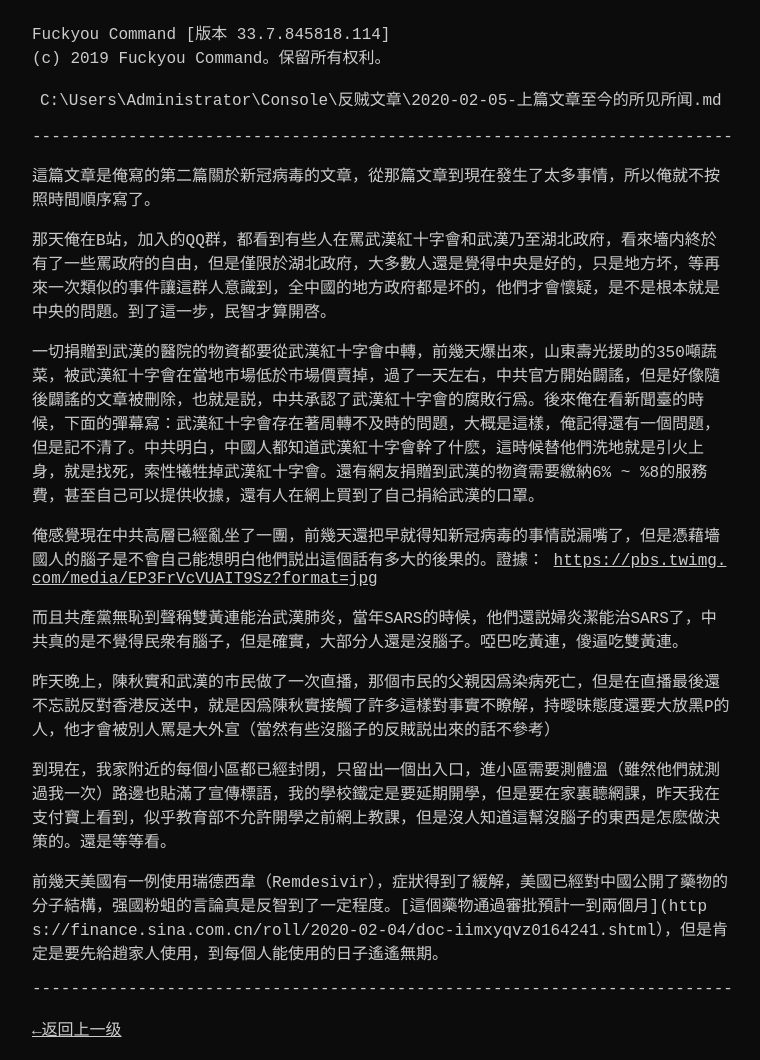
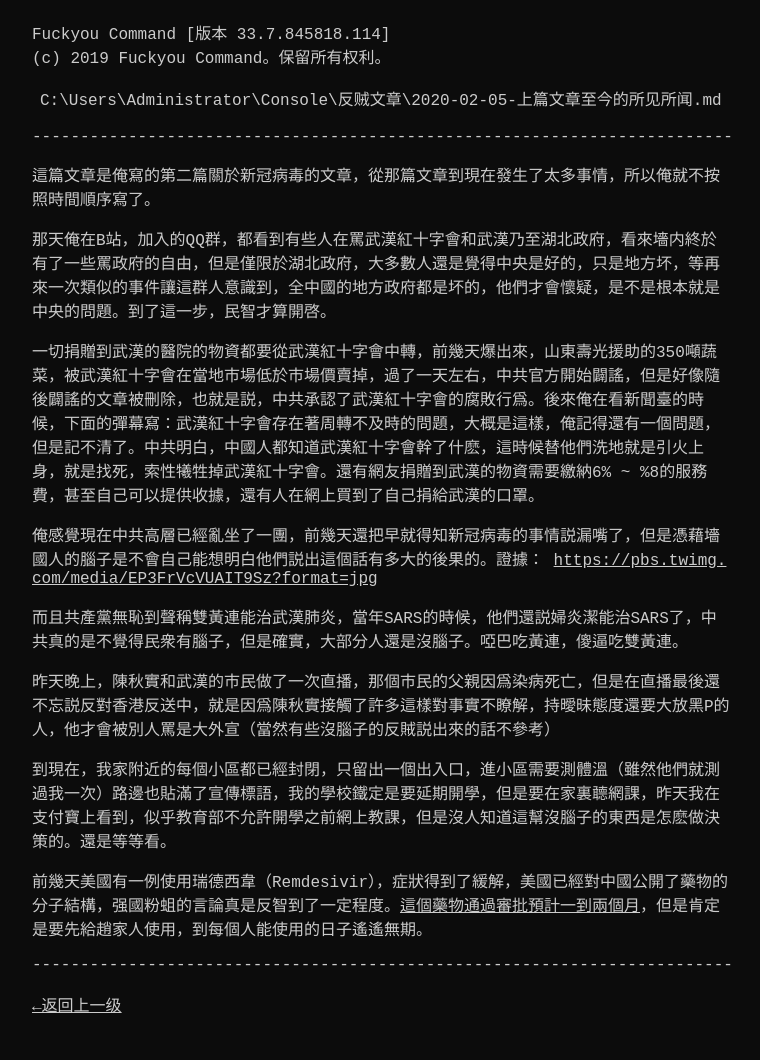
Before and after one commit to loveandrevolution/console, a Jekyll site: the page built from _posts/2020-02-05-上篇文章至今的所见所闻.md, in a window 1280 px wide. Shown: the whole page, without its empty margins (258-1018 px from the left). Built offline with Jekyll 4.4.1, drawn with Linux system fonts in a browser that asks for light colours; after the commit the page ends 1036 px from its top, so only the background shows below that; part of the change alters nothing that is shown.

Commit message:
Update 2020-02-05-上篇文章至今的所见所闻.md

```diff
--- a/_posts/2020-02-05-上篇文章至今的所见所闻.md
+++ b/_posts/2020-02-05-上篇文章至今的所见所闻.md
@@ -19,4 +19,4 @@ category: 反贼文章
 
 到現在，我家附近的每個小區都已經封閉，只留出一個出入口，進小區需要測體溫（雖然他們就測過我一次）路邊也貼滿了宣傳標語，我的學校鐵定是要延期開學，但是要在家裏聼網課，昨天我在支付寶上看到，似乎教育部不允許開學之前網上教課，但是沒人知道這幫沒腦子的東西是怎麽做決策的。還是等等看。
 
-前幾天美國有一例使用瑞德西韋（Remdesivir），症狀得到了緩解，美國已經對中國公開了藥物的分子結構，强國粉蛆的言論真是反智到了一定程度。[這個藥物通過審批預計一到兩個月](https://finance.sina.com.cn/roll/2020-02-04/doc-iimxyqvz0164241.shtml），但是肯定是要先給趙家人使用，到每個人能使用的日子遙遙無期。
+前幾天美國有一例使用瑞德西韋（Remdesivir），症狀得到了緩解，美國已經對中國公開了藥物的分子結構，强國粉蛆的言論真是反智到了一定程度。[這個藥物通過審批預計一到兩個月](https://finance.sina.com.cn/roll/2020-02-04/doc-iimxyqvz0164241.shtml)，但是肯定是要先給趙家人使用，到每個人能使用的日子遙遙無期。
```
